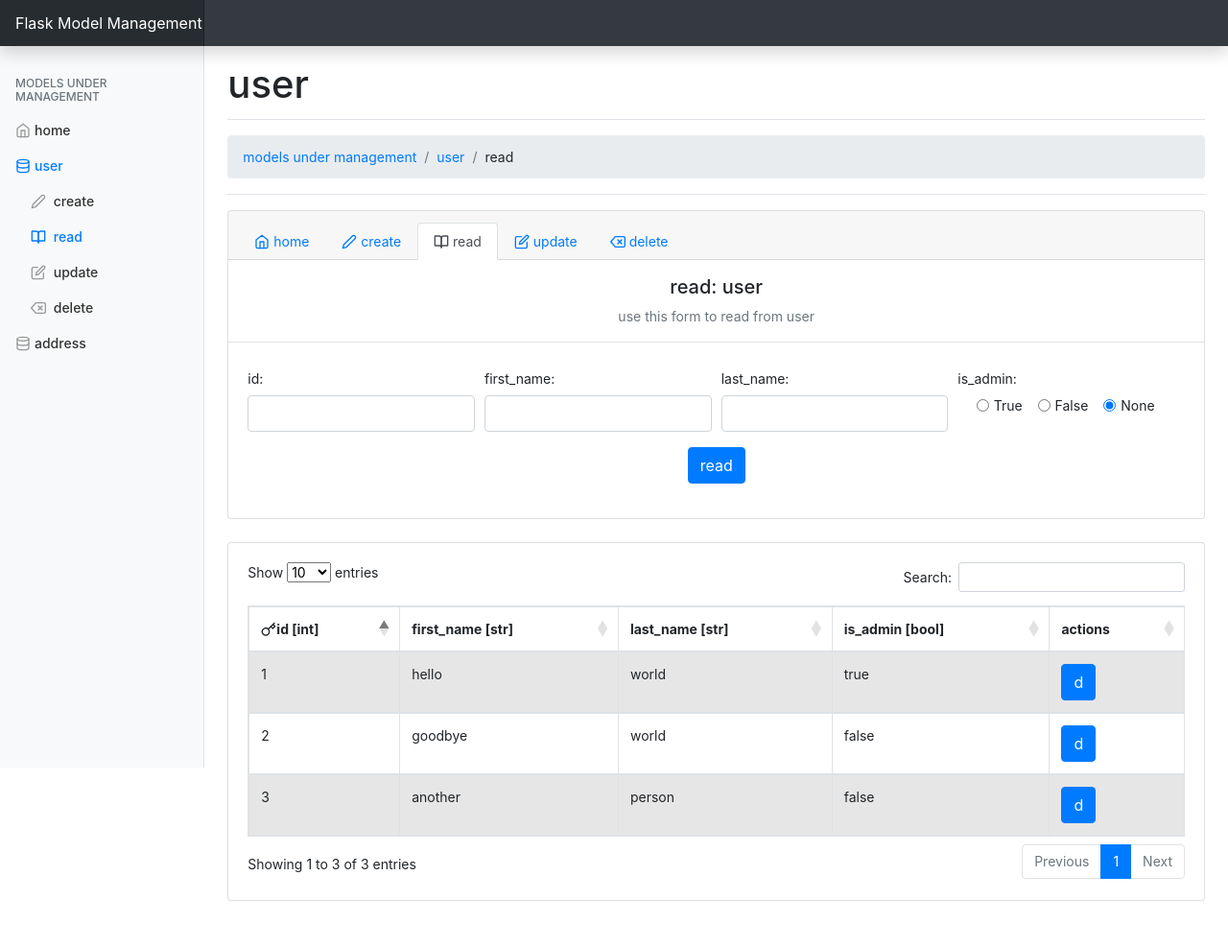
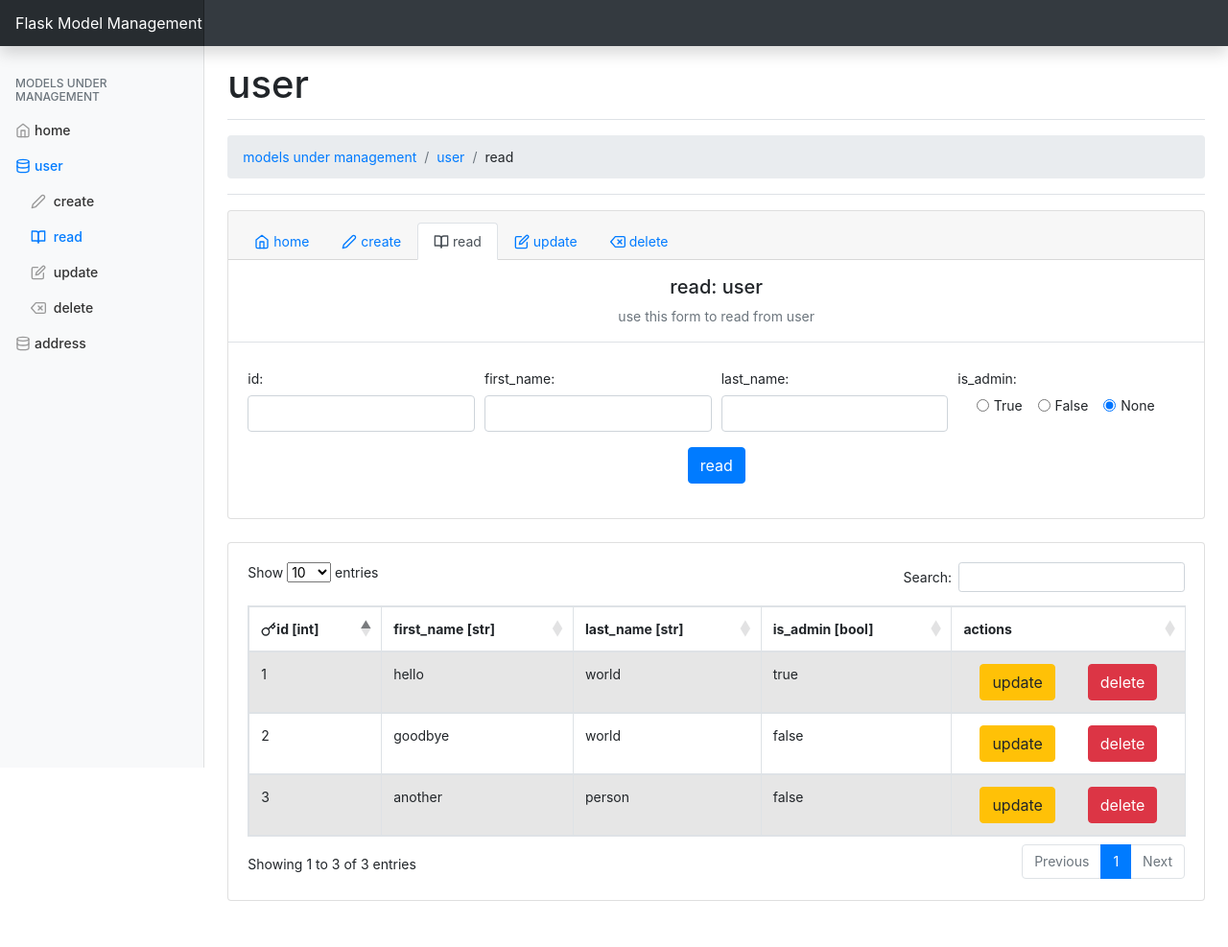
Before and after one commit to jackwardell/Flask-Model-Management, a Flask app: page /model-management/user/read in a window 1280 px wide. Shown: the whole page at 96% size. Run offline with Flask 2, Linux system fonts and the light colour scheme; some libraries are stand-ins or nearby versions.

Commit message:
adding update and delete from read

```diff
--- a/flask_model_management/templates/operations/read.html.jinja2
+++ b/flask_model_management/templates/operations/read.html.jinja2
@@ -68,18 +68,23 @@
             "columnDefs": [
                 {
                     "render": function (data, type, row) {
-                        var url = "{{ get_url(endpoints.table_operation_view, tablename=model.name, operation='update') }}?"
+                        var updateUrl = "{{ get_url(endpoints.table_operation_view, tablename=model.name, operation='update') }}?";
+                        var deleteUrl = "{{ get_url(endpoints.table_operation_view, tablename=model.name, operation='delete') }}?";
+                        var queryString = "";
                         for (const key in row) {
-                            url += "filter_" + key + "=" + row[key] + "&"
+                            queryString += "filter_" + key + "=" + row[key] + "&"
                         }
-                        var updateButton = "<a class='btn btn-primary' href='" + url + "'><i data-feather='edit'></i>d</a>"
-                        return updateButton
-                        {#return new URLSearchParams(row);#}
+                        var updateButton = "<a class='btn btn-warning' href='" + updateUrl + queryString + "'><i data-feather='share'></i>update</a>";
+                        var deleteButton = "<a class='btn btn-danger' href='" + deleteUrl + queryString + "'><i data-feather='share'></i>delete</a>";
+                        var result = "<div class='d-flex justify-content-around'>" + updateButton + deleteButton + "</div>"
+                        return result
                     },
                     "targets": -1
                 },
-                {#{"visible": false, "targets": [3]}#}
-            ]
+            ],
+            "createdRow": function (row, data, index) {
+                console.log(row, data, index)
+            }
         })
 
         function getFormData(formId, reset) {
```
